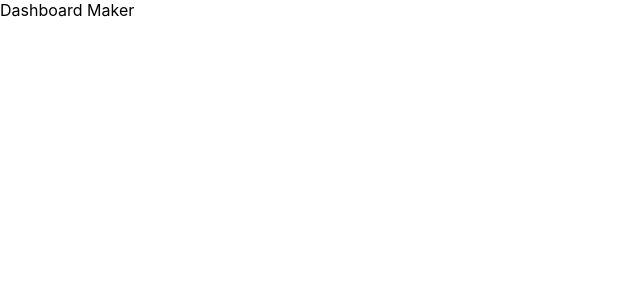
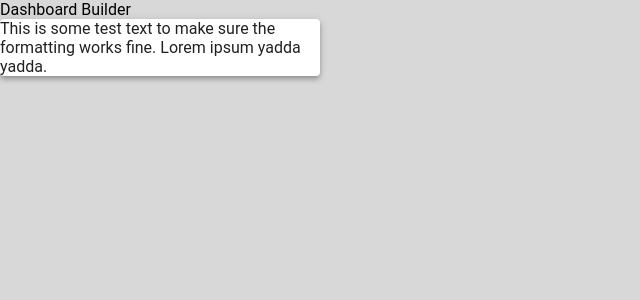
Before and after one commit to d33zhou/dashboard-maker, a React (Create React App) app in the folder dashboard/: page / in a window 1280 px wide. Shown: the top 300 px of the page, without its empty margins (0-640 px from the left). Built offline with nearby package versions, Linux system fonts and the light colour scheme; no server answers.

Commit message:
update styling for facts card

```diff
--- a/dashboard/package.json
+++ b/dashboard/package.json
@@ -3,6 +3,9 @@
   "version": "0.1.0",
   "private": true,
   "dependencies": {
+    "@emotion/react": "^11.9.0",
+    "@emotion/styled": "^11.8.1",
+    "@mui/material": "^5.6.3",
     "@testing-library/jest-dom": "^5.16.4",
     "@testing-library/react": "^13.1.1",
     "@testing-library/user-event": "^13.5.0",
--- a/dashboard/src/App.css
+++ /dev/null
@@ -1,38 +0,0 @@
-.App {
-  text-align: center;
-}
-
-.App-logo {
-  height: 40vmin;
-  pointer-events: none;
-}
-
-@media (prefers-reduced-motion: no-preference) {
-  .App-logo {
-    animation: App-logo-spin infinite 20s linear;
-  }
-}
-
-.App-header {
-  background-color: #282c34;
-  min-height: 100vh;
-  display: flex;
-  flex-direction: column;
-  align-items: center;
-  justify-content: center;
-  font-size: calc(10px + 2vmin);
-  color: white;
-}
-
-.App-link {
-  color: #61dafb;
-}
-
-@keyframes App-logo-spin {
-  from {
-    transform: rotate(0deg);
-  }
-  to {
-    transform: rotate(360deg);
-  }
-}
--- a/dashboard/src/App.jsx
+++ b/dashboard/src/App.jsx
@@ -1,5 +1,6 @@
 import {useState, useEffect} from 'react';
 import RandomFacts from './components/random-facts/RandomFacts';
+import { Box } from '@mui/material';
 
 function App() {
 
@@ -9,14 +10,14 @@ function App() {
     <div className="App">
 
       <header>
-        Dashboard Maker
+        Dashboard Builder
       </header>
 
       <main>
 
-        <div>
+        <Box>
           <RandomFacts />
-        </div>
+        </Box>
 
       </main>
 
--- a/dashboard/src/components/random-facts/RandomFacts.jsx
+++ b/dashboard/src/components/random-facts/RandomFacts.jsx
@@ -1,30 +1,32 @@
 import {useEffect, useState} from 'react';
+import { Paper } from '@mui/material';
 
 const RandomFacts = props => {
   const [fact, setFact] = useState('');
 
   useEffect(() => {
 
-    /* return object:
-      {
-        id
-        text
-        source
-        source_url
-        language
-        permalink
-      }
-    */
-    fetch('https://uselessfacts.jsph.pl/random.json?language=en')
-      .then(res => res.json())
-      .then(result => setFact(result.text));
+    // returned object:
+    //   {
+    //     id
+    //     text
+    //     source
+    //     source_url
+    //     language
+    //     permalink
+    //   }
+    // fetch('https://uselessfacts.jsph.pl/random.json?language=en')
+    //   .then(res => res.json())
+    //   .then(result => setFact(result.text));
 
   }, []);
 
   return (
-    <div>
-      {fact}
-    </div>
+    <Paper
+      sx={{ width: '25%'}}
+      elevation={4}>
+      {"This is some test text to make sure the formatting works fine. Lorem ipsum yadda yadda."}
+    </Paper>
   );
 };
 
--- a/dashboard/src/index.css
+++ b/dashboard/src/index.css
@@ -1,13 +1,12 @@
 body {
   margin: 0;
-  font-family: -apple-system, BlinkMacSystemFont, 'Segoe UI', 'Roboto', 'Oxygen',
-    'Ubuntu', 'Cantarell', 'Fira Sans', 'Droid Sans', 'Helvetica Neue',
-    sans-serif;
+  font-family: "Roboto", sans-serif;
   -webkit-font-smoothing: antialiased;
   -moz-osx-font-smoothing: grayscale;
+  background-color: rgb(216, 216, 216);
 }
 
 code {
-  font-family: source-code-pro, Menlo, Monaco, Consolas, 'Courier New',
+  font-family: source-code-pro, Menlo, Monaco, Consolas, "Courier New",
     monospace;
 }
```
Also changed, not shown: 1 other file (tests, documents, lock files or other folders).
